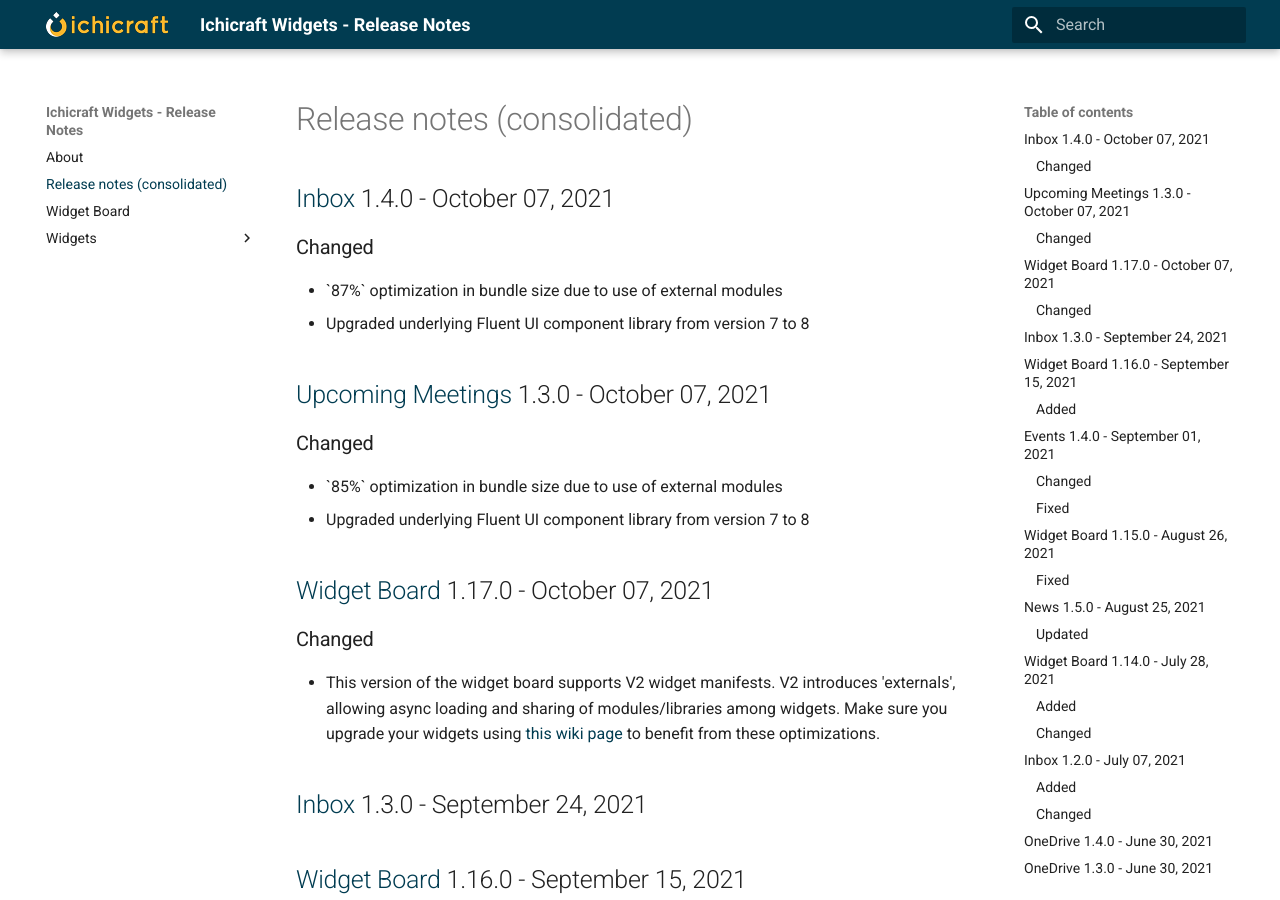
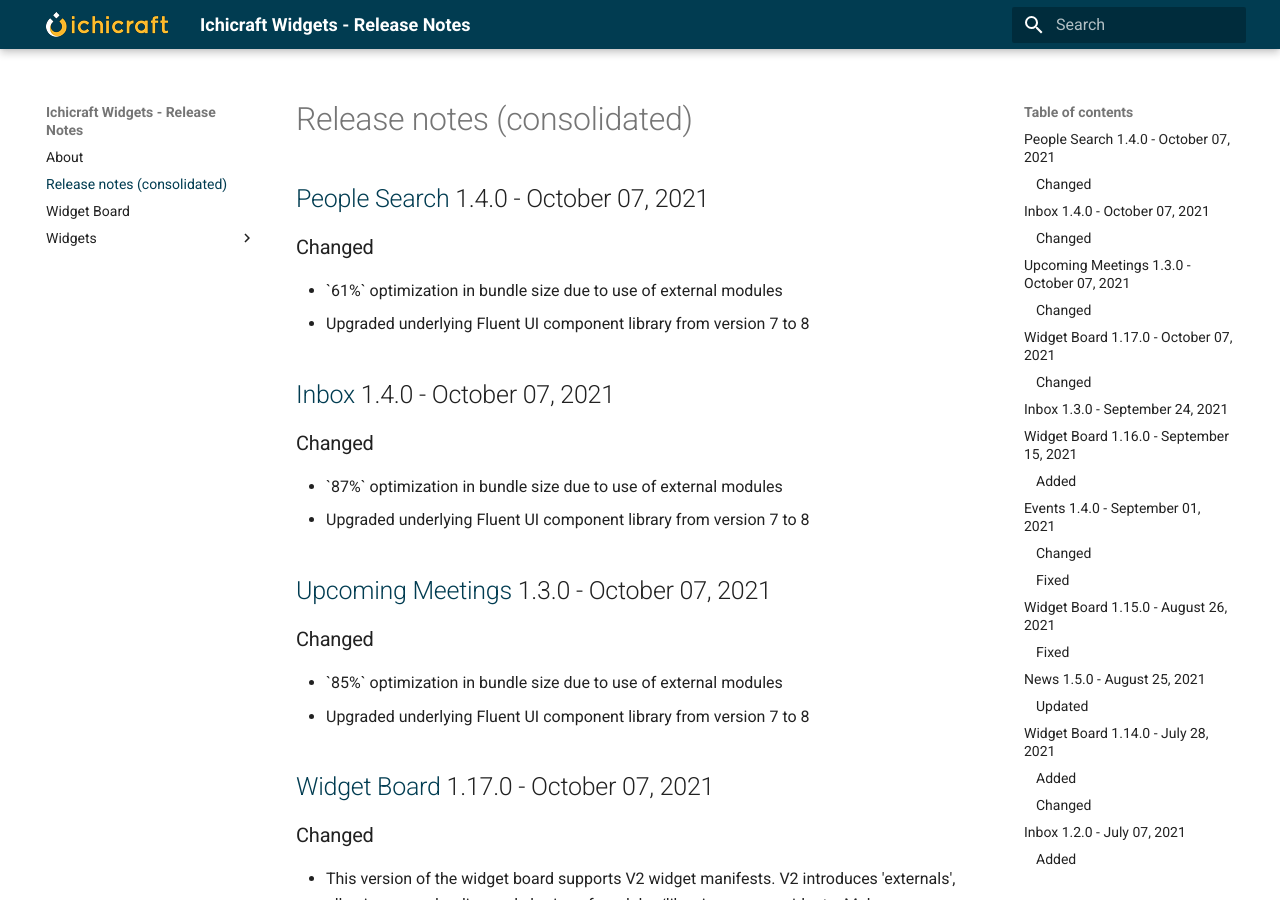
Before and after one commit to ichicraft/widgets-docs, an MkDocs documentation site: the page built from docs/Release-notes-(consolidated).md, in a window 1280 px wide and 900 px high. Built offline with MkDocs 1.6.1 and Material for MkDocs 9.7.7, drawn with Linux system fonts in a browser that asks for light colours.

Commit message:
Release notes updated by BuildService

```diff
--- a/docs/Release-notes-(consolidated).md
+++ b/docs/Release-notes-(consolidated).md
@@ -1,3 +1,9 @@
+## [People Search](./Widgets/People Search.md) 1.4.0 - October 07, 2021
+
+### Changed
+- &#x60;61%&#x60; optimization in bundle size due to use of external modules
+- Upgraded underlying Fluent UI component library from version 7 to 8
+
 ## [Inbox](./Widgets/Inbox.md) 1.4.0 - October 07, 2021
 
 ### Changed
```
Also changed, not shown: docs/Widgets/People Search.md (+6 -0 lines).
